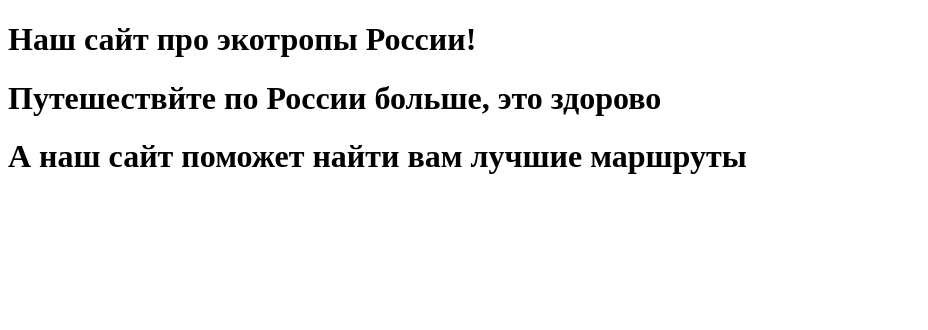
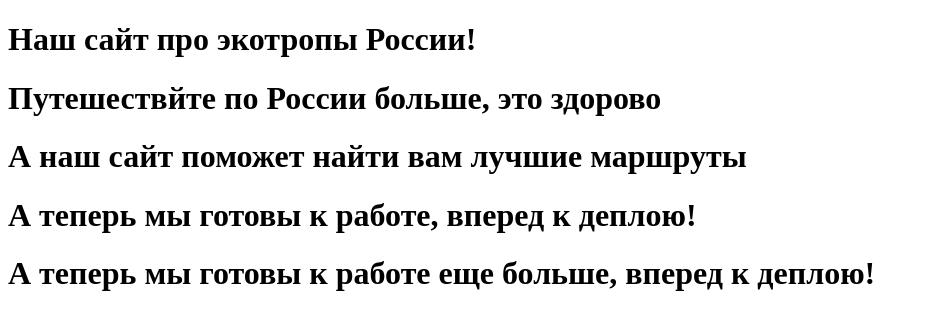
Before and after one commit to liliyaalesheva/demosprint, a plain HTML site: page Index.html in a window 1280 px wide. Shown: the whole page, without its empty margins (0-928 px from the left). Drawn offline with Linux system fonts and the light colour scheme.

Commit message:
more_work

```diff
--- a/Index.html
+++ b/Index.html
@@ -10,5 +10,7 @@
         <h1>Наш сайт про экотропы России!</h1>
         <h1>Путешествйте по России больше, это здорово</h1>
         <h1>А наш сайт поможет найти вам лучшие маршруты</h1>
+        <h1>А теперь мы готовы к работе, вперед к деплою!</h1>
+        <h1>А теперь мы готовы к работе еще больше, вперед к деплою!</h1>
     </body>
 </html>
```
